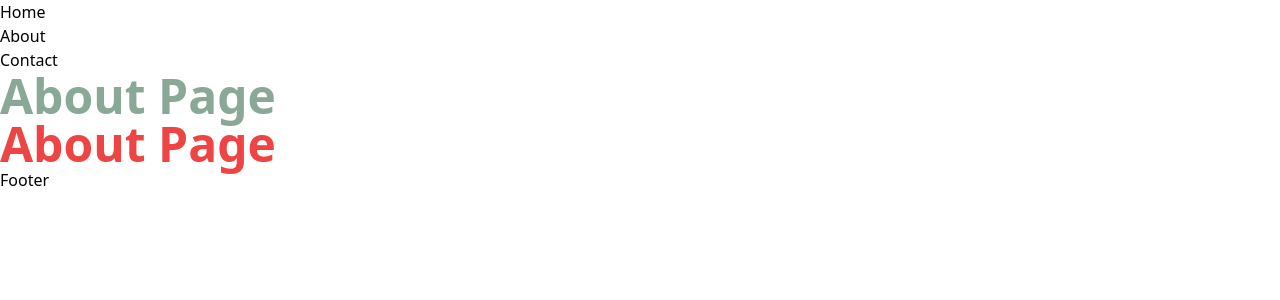
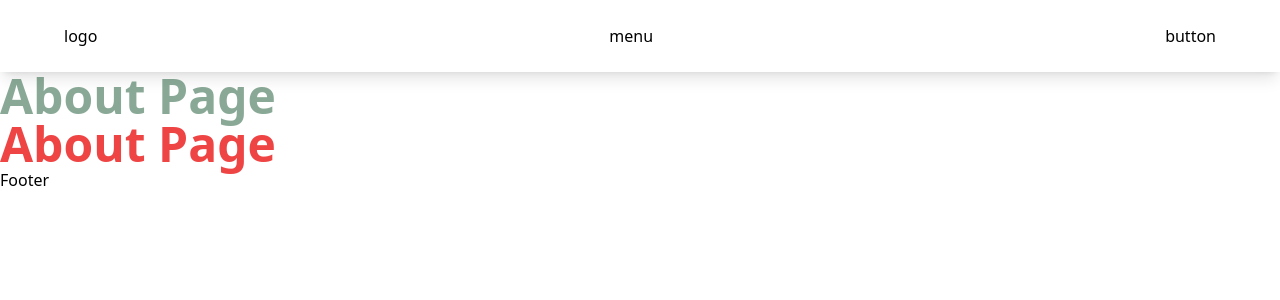
Before and after one commit to anantamishra/react-class, a React (Create React App) app: page /about in a window 1280 px wide. Shown: the top 300 px of the page. Built offline with nearby package versions, Linux system fonts and the light colour scheme.

Commit message:
added header

```diff
--- a/src/components/Header.jsx
+++ b/src/components/Header.jsx
@@ -1,20 +1,13 @@
 import React from "react";
-import { Link } from "react-router-dom";
 
 export function Header() {
   return (
-    <div>
-      <ul>
-        <Link to="/">
-          <li>Home</li>
-        </Link>
-        <Link to="/about">
-          <li>About</li>
-        </Link>
-        <Link to="/contact">
-          <li>Contact</li>
-        </Link>
-      </ul>
+    <div className="flex w-full justify-center bg-white shadow-lg py-6">
+      <div className="flex justify-between w-[90%] ">
+        <div>logo</div>
+        <div>menu</div>
+        <div>button</div>
+      </div>
     </div>
   );
 }
--- a/src/pages/about.jsx
+++ b/src/pages/about.jsx
@@ -3,7 +3,7 @@ import React from "react";
 export function About() {
   return (
     <div className="text-5xl font-bold">
-      <p className="text-green-900/50">About Page</p>
+      <p className="text-green-900/50 line-thr">About Page</p>
       <p className="text-red-500">About Page</p>
     </div>
   );
--- a/tailwind.config.js
+++ b/tailwind.config.js
@@ -9,9 +9,7 @@ module.exports = {
     "./src/**/*.{js,ts,jsx,tsx,mdx}",
   ],
   theme: {
-    extend: {
-      colors: []
-    },
+    extend: {},
   },
   plugins: [],
 }
```
Also changed, not shown: src/App.js (line endings or trailing spaces).
